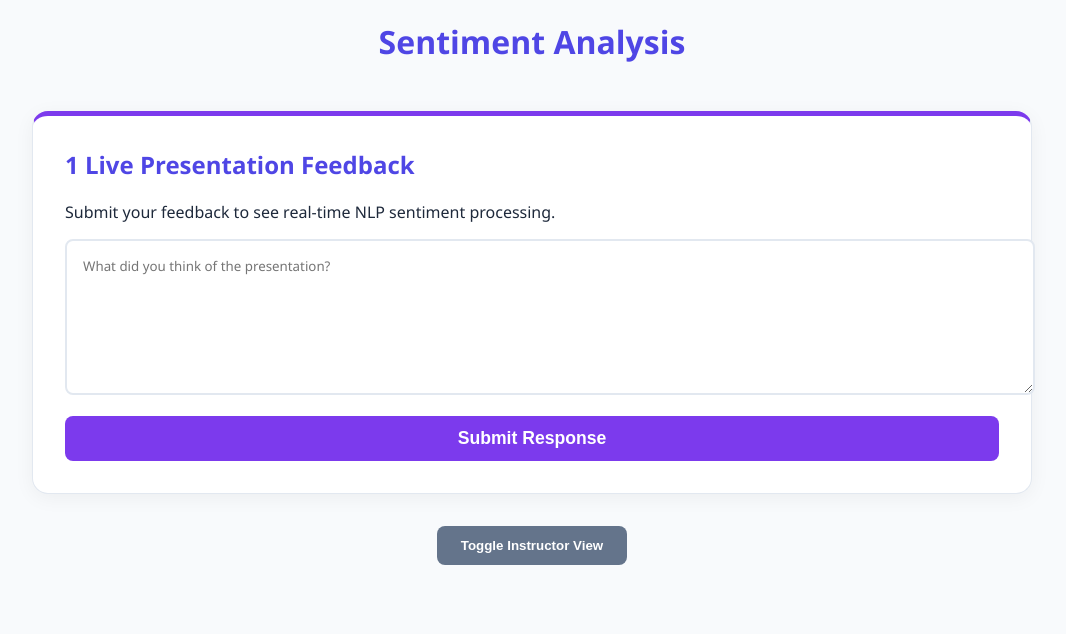
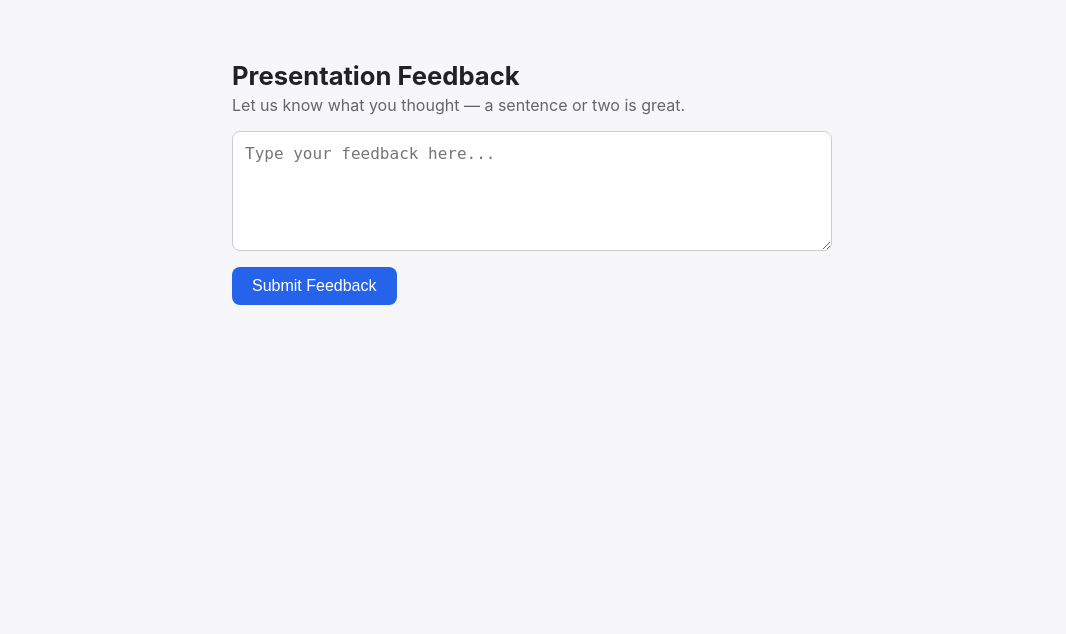
Before and after one commit to 3k100612-max/survey, a Flask app: page / in a window 1280 px wide. Shown: the top 634 px of the page, without its empty margins (108-1174 px from the left). Run offline with Flask 3, Linux system fonts and the light colour scheme; some libraries are stand-ins or nearby versions.

Commit message:
Update index.html

```diff
--- a/templates/index.html
+++ b/templates/index.html
@@ -1,165 +1,114 @@
 <!DOCTYPE html>
 <html lang="en">
 <head>
-    <meta charset="UTF-8">
-    <meta name="viewport" content="width=device-width, initial-scale=1.0">
-    <title>Text Mining & Sentiment Insights</title>
-
-    <!-- MathJax for Formulas -->
-    <script>
-      window.MathJax = { tex: { inlineMath: [['\\(', '\\)']], displayMath: [['$$', '$$']] } };
-    </script>
-    <script async src="https://cdn.jsdelivr.net/npm/mathjax@3/es5/tex-mml-chtml.js"></script>
-
-    <style>
-        :root {
-            --primary: #4f46e5; --secondary: #7c3aed; --success: #10b981;
-            --danger: #ef4444; --bg: #f8fafc; --text: #1e293b;
-        }
-
-        body { font-family: 'Segoe UI', sans-serif; background: var(--bg); color: var(--text); margin: 0; padding: 20px; }
-        .container { max-width: 1000px; margin: 0 auto; }
-
-        .card { background: white; border-radius: 16px; padding: 2rem; box-shadow: 0 4px 20px rgba(0,0,0,0.05); margin-bottom: 2rem; border: 1px solid #e2e8f0; }
-
-        h1, h2 { color: var(--primary); margin-top: 0; }
-
-        .formula-box { background: #f1f5f9; padding: 1rem; border-radius: 12px; margin: 1rem 0; text-align: center; }
-
-        textarea { width: 100%; min-height: 120px; padding: 1rem; border-radius: 8px; border: 2px solid #e2e8f0; font-family: inherit; margin-bottom: 1rem; }
-        textarea:focus { border-color: var(--secondary); outline: none; }
-
-        .btn { padding: 12px 24px; border-radius: 8px; border: none; cursor: pointer; font-weight: 600; transition: 0.2s; }
-        .btn-primary { background: var(--primary); color: white; }
-        .btn-secondary { background: #64748b; color: white; }
-        .btn-sentiment { background: var(--secondary); color: white; width: 100%; font-size: 1.1rem; }
-        .btn:hover { opacity: 0.9; transform: translateY(-1px); }
-
-        /* Admin Dashboard Styles */
-        .stats-grid { display: grid; grid-template-columns: repeat(3, 1fr); gap: 1rem; margin: 2rem 0; }
-        .stat-box { background: #f8fafc; padding: 1.5rem; border-radius: 12px; text-align: center; border: 1px solid #e2e8f0; }
-        .stat-val { font-size: 2rem; font-weight: 800; color: var(--secondary); }
-
-        table { width: 100%; border-collapse: collapse; margin-top: 1rem; }
-        th, td { padding: 12px; text-align: left; border-bottom: 1px solid #f1f5f9; }
-        .badge { padding: 4px 12px; border-radius: 999px; font-size: 0.8rem; font-weight: bold; }
-        .badge-pos { background: #d1fae5; color: #065f46; }
-        .badge-neg { background: #fee2e2; color: #991b1b; }
-
-        .meter { height: 12px; background: #e2e8f0; border-radius: 10px; overflow: hidden; margin: 10px 0; }
-        .meter-fill { height: 100%; transition: width 0.5s; }
-    </style>
+<meta charset="UTF-8">
+<meta name="viewport" content="width=device-width, initial-scale=1.0">
+<title>Presentation Feedback</title>
+<style>
+    body {
+        font-family: -apple-system, BlinkMacSystemFont, "Segoe UI", Roboto, sans-serif;
+        max-width: 600px;
+        margin: 60px auto;
+        padding: 0 20px;
+        background: #f7f7f9;
+        color: #222;
+    }
+    h1 { font-size: 1.6rem; margin-bottom: 4px; }
+    p.subtitle { color: #666; margin-top: 0; }
+    textarea {
+        width: 100%;
+        min-height: 120px;
+        padding: 12px;
+        font-size: 1rem;
+        border: 1px solid #ccc;
+        border-radius: 8px;
+        box-sizing: border-box;
+        resize: vertical;
+    }
+    button {
+        margin-top: 12px;
+        padding: 10px 20px;
+        font-size: 1rem;
+        background: #2563eb;
+        color: white;
+        border: none;
+        border-radius: 8px;
+        cursor: pointer;
+    }
+    button:disabled { background: #93c5fd; cursor: not-allowed; }
+    button:hover:not(:disabled) { background: #1d4ed8; }
+    #result {
+        margin-top: 20px;
+        padding: 14px;
+        border-radius: 8px;
+        display: none;
+    }
+    #result.success { background: #dcfce7; color: #166534; display: block; }
+    #result.error { background: #fee2e2; color: #991b1b; display: block; }
+</style>
 </head>
 <body>
 
-<div class="container">
-    <header style="text-align: center; margin-bottom: 3rem;">
-        <h1>Sentiment Analysis</h1>
-    </header>
+<h1>Presentation Feedback</h1>
+<p class="subtitle">Let us know what you thought — a sentence or two is great.</p>
 
-    <!-- Section 2: Sentiment Survey -->
-    <section class="card" style="border-top: 5px solid var(--secondary);">
-        <h2>1 Live Presentation Feedback</h2>
-        <p>Submit your feedback to see real-time NLP sentiment processing.</p>
-        <textarea id="surveyText" placeholder="What did you think of the presentation?"></textarea>
-        <button class="btn btn-sentiment" id="submitBtn" onclick="sendFeedback()">Submit Response</button>
-    </section>
+<textarea id="feedbackText" placeholder="Type your feedback here..."></textarea>
+<br>
+<button id="submitBtn">Submit Feedback</button>
 
-    <!-- Section 3: Admin Dashboard -->
-    <section id="adminSection" class="card" style="display:none;">
-        <div style="display: flex; justify-content: space-between; align-items: center;">
-            <h2>Presenter Insights</h2>
-            <button class="btn btn-secondary" onclick="refreshStats()">Refresh Data</button>
-        </div>
-        <div class="stats-grid">
-            <div class="stat-box"><div>Total Responses</div><div id="totalCount" class="stat-val">0</div></div>
-            <div class="stat-box"><div>Avg. Polarity</div><div id="avgPol" class="stat-val">0.00</div></div>
-            <div class="stat-box"><div>Overall Health</div><div id="healthLabel" class="stat-val">--</div></div>
-        </div>
-        <table>
-            <thead><tr><th>Feedback</th><th>Polarity</th><th>Label</th></tr></thead>
-            <tbody id="feedbackBody"></tbody>
-        </table>
-    </section>
-
-    <div style="text-align: center; padding-bottom: 50px;">
-        <button class="btn btn-secondary" onclick="toggleAdmin()">Toggle Instructor View</button>
-    </div>
-</div>
+<div id="result"></div>
 
 <script>
-    // --- TF-IDF & Similarity Logic ---
-    function clean(t) { return t.toLowerCase().replace(/[^a-z0-9\s]/g, "").split(/\s+/).filter(w => w.length > 0); }
+const submitBtn = document.getElementById('submitBtn');
+const feedbackText = document.getElementById('feedbackText');
+const result = document.getElementById('result');
 
-    function analyzeWord() {
-        const word = document.getElementById('wordInput').value.toLowerCase();
-        const docs = document.getElementById('docsInput').value.split('\n').filter(d => d.trim());
-        const nt = docs.filter(d => clean(d).includes(word)).length;
-        const idf = nt > 0 ? Math.log(docs.length / nt) : 0;
-        document.getElementById('miningOutput').innerHTML = `<div class="formula-box">Word: <b>${word}</b> | IDF Score: <b>${idf.toFixed(3)}</b></div>`;
+submitBtn.addEventListener('click', async () => {
+    const text = feedbackText.value.trim();
+    result.className = '';
+    result.style.display = 'none';
+
+    if (!text) {
+        result.textContent = 'Please enter some feedback first.';
+        result.className = 'error';
+        result.style.display = 'block';
+        return;
     }
 
-    function compareDocs() {
-        const docs = document.getElementById('docsInput').value.split('\n').filter(d => d.trim());
-        if(docs.length < 2) return;
-        const tokenized = docs.map(d => clean(d));
-        const vocab = Array.from(new Set(tokenized.flat()));
-        const df = {}; vocab.forEach(t => df[t] = tokenized.filter(w => w.includes(t)).length);
-        const vectors = tokenized.map(wds => vocab.map(t => (wds.filter(w => w === t).length) * Math.log(docs.length / df[t])));
+    submitBtn.disabled = true;
+    submitBtn.textContent = 'Submitting...';
 
-        function cos(a, b) {
-            let d=0, ma=0, mb=0;
-            for(let i=0; i<a.length; i++) { d += a[i]*b[i]; ma += a[i]**2; mb += b[i]**2; }
-            return ma && mb ? d / (Math.sqrt(ma) * Math.sqrt(mb)) : 0;
+    try {
+        // Relative path — always hits whatever host/port the page was
+        // loaded from. Never hardcode a port here.
+        const response = await fetch('/submit_feedback', {
+            method: 'POST',
+            headers: { 'Content-Type': 'application/json' },
+            body: JSON.stringify({ feedback: text })
+        });
+
+        const data = await response.json();
+
+        if (!response.ok) {
+            throw new Error(data.error || `Server responded with ${response.status}`);
         }
 
-        let html = '<h3>Similarity to Doc 1</h3>';
-        vectors.forEach((v, i) => {
-            const s = cos(vectors[0], v);
-            html += `<div>Doc ${i+1}: ${s.toFixed(3)}</div><div class="meter"><div class="meter-fill" style="width:${s*100}%; background:var(--primary)"></div></div>`;
-        });
-        document.getElementById('miningOutput').innerHTML = html;
+        result.textContent = `Thanks! Sentiment detected: ${data.label} (polarity: ${data.polarity})`;
+        result.className = 'success';
+        result.style.display = 'block';
+        feedbackText.value = '';
+
+    } catch (err) {
+        console.error('Submit failed:', err);
+        result.textContent = `Something went wrong: ${err.message}`;
+        result.className = 'error';
+        result.style.display = 'block';
+    } finally {
+        submitBtn.disabled = false;
+        submitBtn.textContent = 'Submit Feedback';
     }
+});
+</script>
 
-    // --- Sentiment & Admin Logic ---
-    async function sendFeedback() {
-        const text = document.getElementById('surveyText').value;
-        const btn = document.getElementById('submitBtn');
-        if(!text.trim()) return;
-
-        btn.innerText = "Processing...";
-        const res = await fetch('/submit_feedback', {
-            method: 'POST',
-            headers: {'Content-Type': 'application/json'},
-            body: JSON.stringify({feedback: text})
-        });
-        const data = await res.json();
-        btn.innerText = "Submitted!";
-        btn.style.background = "var(--success)";
-        setTimeout(() => { btn.innerText = "Submit Response"; btn.style.background = "var(--secondary)"; }, 2000);
-    }
-
-    async function toggleAdmin() {
-        const el = document.getElementById('adminSection');
-        el.style.display = el.style.display === 'none' ? 'block' : 'none';
-        if(el.style.display === 'block') refreshStats();
-    }
-
-    async function refreshStats() {
-        const res = await fetch('/admin_stats');
-        const data = await res.json();
-        document.getElementById('totalCount').innerText = data.stats.total;
-        document.getElementById('avgPol').innerText = data.stats.avg_pol.toFixed(2);
-        document.getElementById('healthLabel').innerText = data.stats.avg_pol > 0 ? "Positive" : "Neutral";
-
-        document.getElementById('feedbackBody').innerHTML = data.feedback.map(f => `
-            <tr>
-                <td>${f.feedback_text}</td>
-                <td>${f.polarity.toFixed(2)}</td>
-                <td><span class="badge ${f.sentiment_label === 'Positive' ? 'badge-pos' : 'badge-neg'}">${f.sentiment_label}</span></td>
-            </tr>
-        `).join('');
-    }
-</script>
 </body>
 </html>
```
